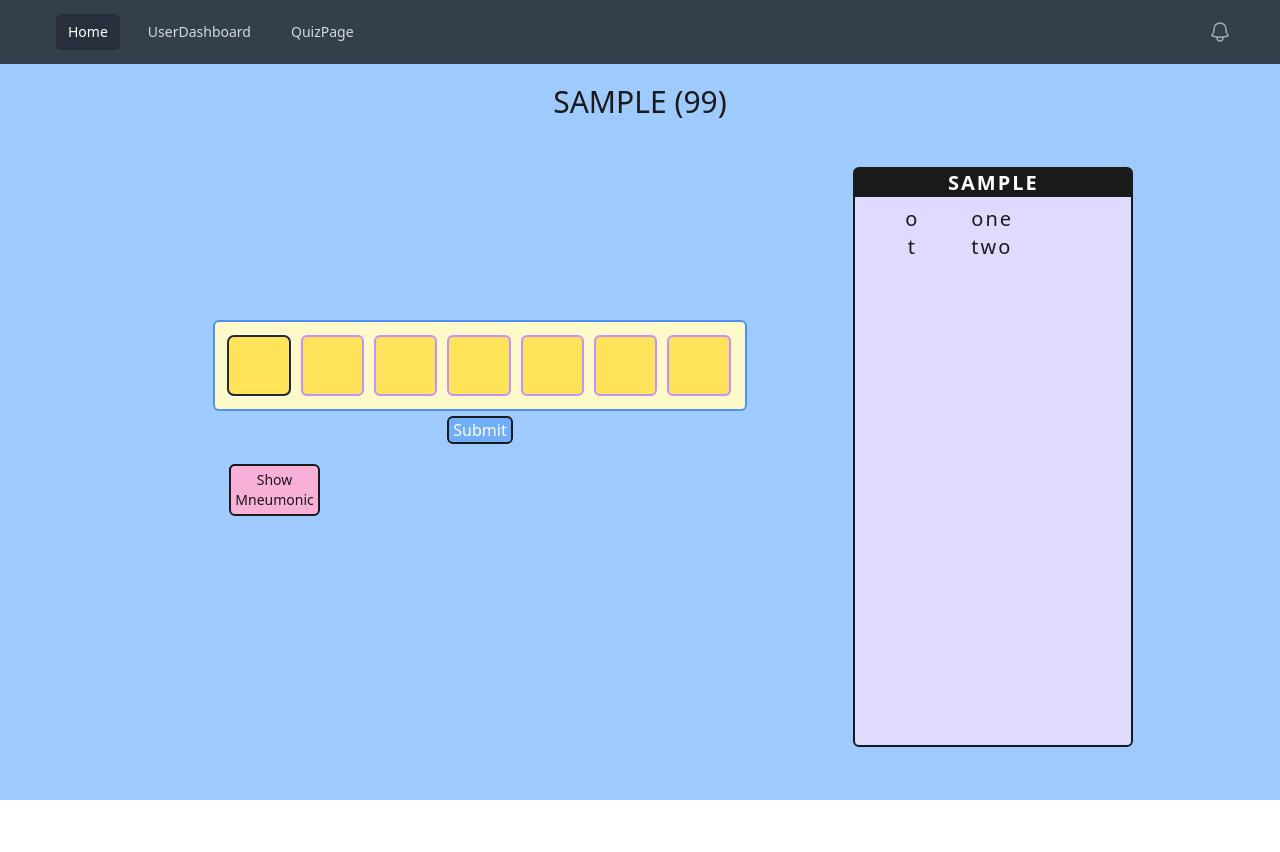
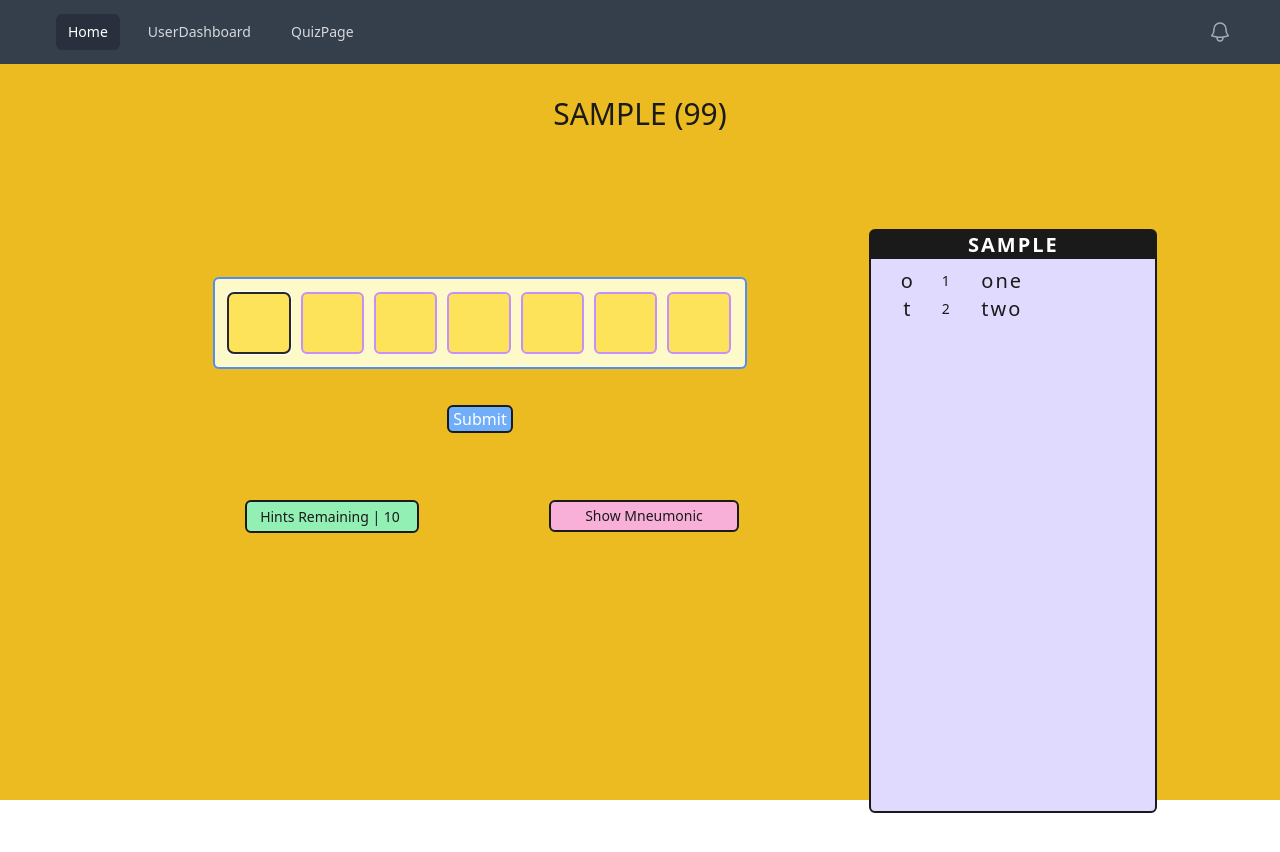
Before and after one commit to rgulbrandson27/Up-Your-Game, a React (Vite) app: page /quizpage in a window 1280 px wide. Shown: the top 852 px of the page. Built offline with nearby package versions, Linux system fonts and the light colour scheme.

Commit message:
quiz page responsiveness

```diff
--- a/src/App.jsx
+++ b/src/App.jsx
@@ -37,7 +37,11 @@ const handleSelectionClick = (wordListInfo) => {
 };
 
   return (
-    <div className="bg-blue-300 w-screen h-screen opacity-90">
+    <div className="bg-blue-300 w-screen h-screen opacity-90
+    sm:bg-cyan-400
+    md:bg-green-400
+    lg:bg-pink-500
+    xl:bg-yellow-500">
       <Router>
           <Navbar className="w-screen" />
           {navigateTo && <Navigate to={navigateTo} />}
--- a/src/pages/3.quizpage/CorrectWordList.jsx
+++ b/src/pages/3.quizpage/CorrectWordList.jsx
@@ -1,7 +1,7 @@
 
 import React, { useEffect, useState } from "react";
 
-const CorrectWordList = ({selectedWordList, isNewSelection, stemWordLetters}) => {
+const CorrectWordList = ({selectedWordList, isNewSelection, wordDisplayLetters}) => {
 
 // useEffect(() => {
 //   if (selectedWordList.listName !== "SAMPLE") {
@@ -13,16 +13,12 @@ const CorrectWordList = ({selectedWordList, isNewSelection, stemWordLetters}) =>
 
 let prevExtraLetter = "";
 
-
 function extractExtraLetter(listWord, stemWord) {
   for(let i = 0; i < stemWord.length; i++) {
   let letterToRemove = stemWord.charAt(i);
   listWord = listWord.replace(letterToRemove, "");
   }
   return listWord.charAt(0);
-  // let extraLetter = listWord;
-  // console.log(extraLetter);
-  // }
 }
 
   return (
@@ -36,16 +32,14 @@ function extractExtraLetter(listWord, stemWord) {
           prevExtraLetter = extraLetter;
 
           return (
-
-            <div key={index} className="word-list-item grid grid-cols-4 md:grid-cols-3">
-
+            <div key={index} className="word-list-item grid grid-cols-5 md:grid-cols-4">
               {displayExtraLetter ?
-              <div className="extra-letter col-span-1 ml-5 text-xl font-medium text-center">{extraLetter}</div>
+              <div className="extra-letter col-span-1 ml-10 text-xl font-medium text-center md:ml-0">{extraLetter}</div>
               : <div></div>
               }
-              <div className="stem-word col-span-2 md:me-10 lg:me-4 lg:text-left text-center text-xl font-medium tracking-widest ml-6">{listWord}</div>
+              <div className="item-number text-sm col-span-1 text-center mt-1 md:-ml-10 md:mt-1.5 lg:-ml-16 lg:mt-1">{index + 1}</div>
+              <div className="stem-word col-span-2 md:me-10 lg:me-4 lg:text-left text-center text-xl font-medium tracking-[.1em] ml-2 md:-ml-14 lg:-ml-8">{listWord}</div>
             </div>
-
           );
         })}
       </div>
--- a/src/pages/3.quizpage/Hints.jsx
+++ b/src/pages/3.quizpage/Hints.jsx
@@ -12,13 +12,13 @@ const Hints = ({ selectedWordList, hintsRemaining, hintRequested, setHintRequest
         onClick={onClick}
         aria-label="Hint">
         {hintRequested ? (
-               <h2>Cancel</h2>
+               <h2 className="text-sm">Cancel</h2>
           )  :  (
             <>
-            <svg class="w-4 h-4 mx-1 text-gray-800 dark:text-white mt-0.5" aria-hidden="true" xmlns="http://www.w3.org/2000/svg" width="24" height="24" fill="none" viewBox="0 0 24 24">
+            {/* <svg class="w-4 h-4 mx-1 text-gray-800 dark:text-white mt-0.5" aria-hidden="true" xmlns="http://www.w3.org/2000/svg" width="24" height="24" fill="none" viewBox="0 0 24 24">
               <path stroke="currentColor" stroke-linecap="round" stroke-linejoin="round" stroke-width="2" d="M9.529 9.988a2.502 2.502 0 1 1 5 .191A2.441 2.441 0 0 1 12 12.582V14m-.01 3.008H12M21 12a9 9 0 1 1-18 0 9 9 0 0 1 18 0Z"/>
-            </svg>
-          <h2 className="mr-2 text-sm ml-1">10</h2>
+            </svg> */}
+          <h2 className="mr-2 -mb-[1px] text-sm ml-1">Hints Remaining | 10</h2>
           </>
 
         )}
--- a/src/pages/3.quizpage/QuizPage.jsx
+++ b/src/pages/3.quizpage/QuizPage.jsx
@@ -1,5 +1,5 @@
 import React from 'react';
-import { useState, useEffect } from 'react';
+import { useState, useEffect, useRef } from 'react';
 import DifficultyLevels from './DifficultyLevels';
 import CorrectWordList from './CorrectWordList';
 import Keyboard from './Keyboard';
@@ -10,14 +10,14 @@ import PropTypes from 'prop-types';
 
 const QuizPage = ({selectedWordList}) => {
 
-const [stemWordLetters, setStemWordLetters] = useState([]);
+const [wordDisplayLetters, setWordDisplayLetters] = useState([]);
 const [hintsRemaining, setHintsRemaining] = useState([10]);
 const [hintRequested, setHintRequested] = useState(false);
 
 useEffect(() => {
   console.log("selectedWordList has passed to quizpage:", selectedWordList);
-  setStemWordLetters(selectedWordList.listName.split(""));
-  console.log(stemWordLetters);
+  setWordDisplayLetters(selectedWordList.listName.split(""));
+  console.log(wordDisplayLetters);
 }, [selectedWordList]);
 
 useEffect(() => {
@@ -39,38 +39,39 @@ const handleHintClick = () => {
       <div className="bg-blue-300 h-[280px] w-[280px] ml-[10px] mt-[10px] relative"></div>
     </div> */}
 
-      {/* <h2>Quiz Page</h2> */}
       <div className="grid grid-cols-12 grid-rows-12 w-screen h-screen flex-grow-0">
-        <h1 className="col-span-12 row-span-1 row-start-0 text-center text-2xl lg:text-3xl -mt-2 lg:pt-3">{selectedWordList.listName} ({selectedWordList.id})</h1>
+        <h1 className="col-span-12 row-span-1 row-start-0 text-center text-2xl lg:text-3xl -mt-2 sm:mt-1 lg:pt-3">{selectedWordList.listName} ({selectedWordList.id})</h1>
         <div
             className="grid row-start-2 row-span-2 mb-10 col-start-2 col-span-10 mt-10
-            md:row-start-4 md:row-span-1 md:col-start-2 md:col-span-6
-            lg:col-start-3 lg:col-span-5">
-            <WordDisplay selectedWordList={selectedWordList} stemWordLetters={stemWordLetters} hintRequested={hintRequested}/>
+            sm:mt-16
+            md:row-start-2 md:col-start-2 md:col-span-6 md:mb-10
+            lg:col-start-3 lg:col-span-5 lg:row-start-3">
+            <WordDisplay selectedWordList={selectedWordList} wordDisplayLetters={wordDisplayLetters} hintRequested={hintRequested}/>
         </div>
+        <div className="correct-word-list grid col-span-6 col-start-4 row-span-7 row-start-5 mt-2 overflow-scroll
+          sm:row-start-6
+          md:row-start-2 md:mt-4 md:row-span-9 md:col-start-9 md:col-span-4 md:-ml-2 md:mr-4
 
-        <div className="correct-word-list grid col-span-6 col-start-4 row-span-8 row-start-5 mt-5 overflow-scroll
-          md:row-start-2 md:row-span-9 md:col-start-9 md:col-span-3
-
-          lg:row-start-2 lg:rows-span-8 lg:col-start-9 lg:col-span-3 lg:mr-10">
-            < CorrectWordList selectedWordList={selectedWordList} stemWordLetters={stemWordLetters}/>
+          lg:row-start-3 lg:rows-span-8 lg:col-start-9 lg:col-span-3 lg:mr-4 lg:ml-4">
+            < CorrectWordList selectedWordList={selectedWordList} wordDisplayLetters={wordDisplayLetters}/>
         </div>
 
 
-          <div className="grid row-start-2 row-span-1 col-start-4 col-span-1 -mt-4 mb-14 ml-2
-          md:row-start-6 md:col-start-4 md:mx-4
-          lg:col-start-3 lg:row-start-7 lg:col-span-1">
+          <div className="grid row-start-2 row-span-1 col-start-3 col-span-4 -mt-4 mb-14 ml-2 p-0 text-sm
+           sm:mt-1
+          md:row-start-6 md:col-start-2 md:col-span-3 md:mr-2 md:-mt-4
+          lg:col-start-3 lg:row-start-7 lg:col-span-2 lg:ml-8 lg:mt-5">
           < Hints
               hintRequested = {hintRequested}
               setHintRequested = {setHintRequested}
               onClick={handleHintClick} />
           </div>
 
-          <div className="grid row-start-2 row-span-1 col-start-6 col-span-4 -mt-4 mb-14 p-0 text-sm ml-4
-          md:row-start-6 md:col-start-4 md:mx-4
-          lg:col-start-3 lg:row-start-7 lg:col-span-1">
+          <div className="grid row-start-2 row-span-1 col-start-7 col-span-4 -mt-4 mb-14 p-0 text-sm ml-4
+          sm:mt-1
+          md:row-start-6 md:col-start-5 md:col-span-3 md:-mt-4
+          lg:col-start-6 lg:row-start-7 lg:col-span-2 lg:mr-2 lg:ml-4 lg:mt-5">
               < Mneumonic />
-
           </div>
 
 
--- a/src/pages/3.quizpage/WordDisplay.jsx
+++ b/src/pages/3.quizpage/WordDisplay.jsx
@@ -114,7 +114,7 @@ const WordDisplay = ({ selectedWordList, hintRequested }) => {
                   type="text"
                   value={inputValues[index]}
                   className="letter-box input
-                     bg-yellow-300 text-4xl md:text-4xl text-center input-secondary
+                     bg-yellow-300 text-3xl md:text-4xl text-center input-secondary
                      max-w-xs aspect-square rounded-md z-10 overflow-hidden
                     w-[calc(100%-2px)] h-[calc(100%-2px)] top-[1px] left-[1px] border-2 border-purple-400"
                   maxLength={1}
@@ -127,7 +127,10 @@ const WordDisplay = ({ selectedWordList, hintRequested }) => {
               <button
                 onKeyDown={handleSubmit}
                 onClick={handleSubmit}
-                className={`bg-blue-400 border-2 border-black hover:bg-blue-700 text-white text-md px-1 h-1/2 rounded-md
+                className={`bg-blue-400 border-2 border-black hover:bg-blue-700 text-white text-md px-1 h-1/2 rounded-md mt-0
+                sm:mt-6
+                md:mb-0 md:mt-0
+                lg:mt-8
                   ${isSubmitButtonFocused ? 'focus:bg-blue-700' : ''}
                 `}
                 onBlur={() => setIsSubmitButtonFocused(false)}
```
Also changed, not shown: src/pages/2.userdashboard/StatusCard.jsx (+8 -8 lines).
